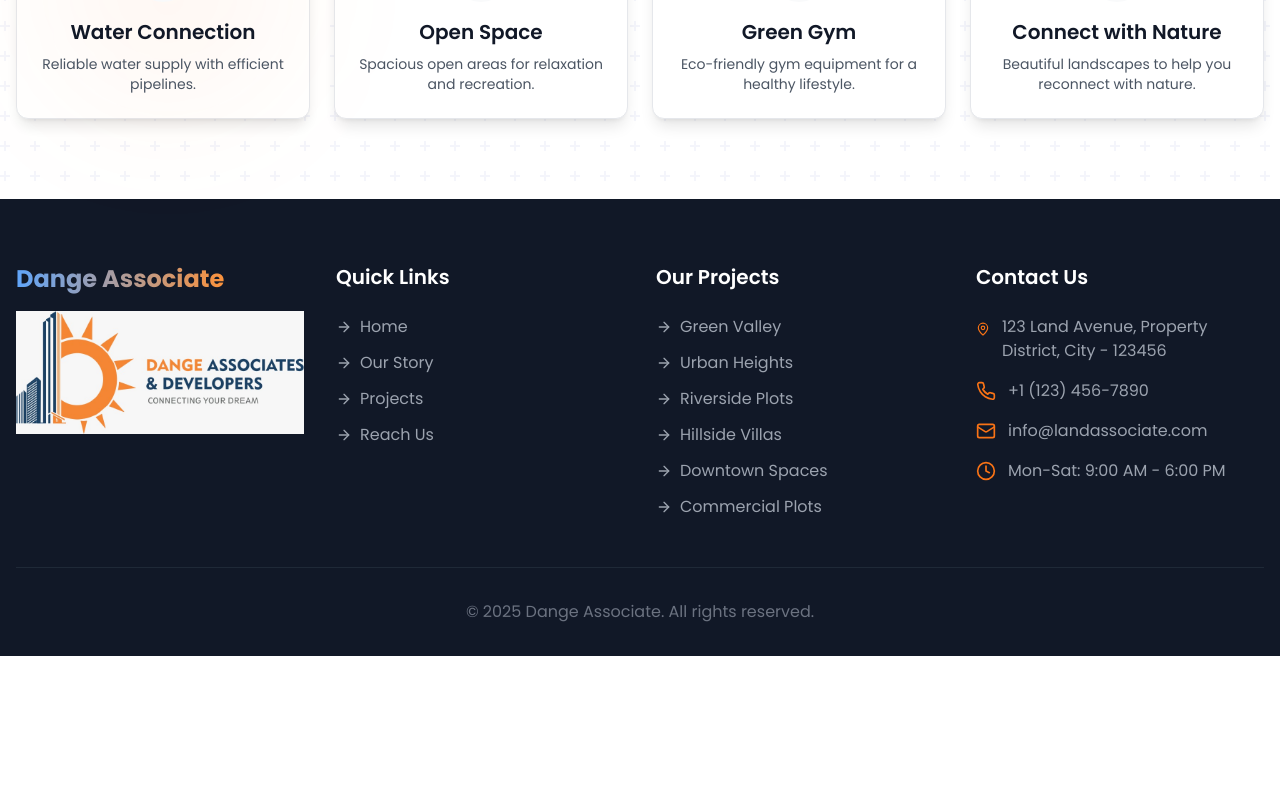
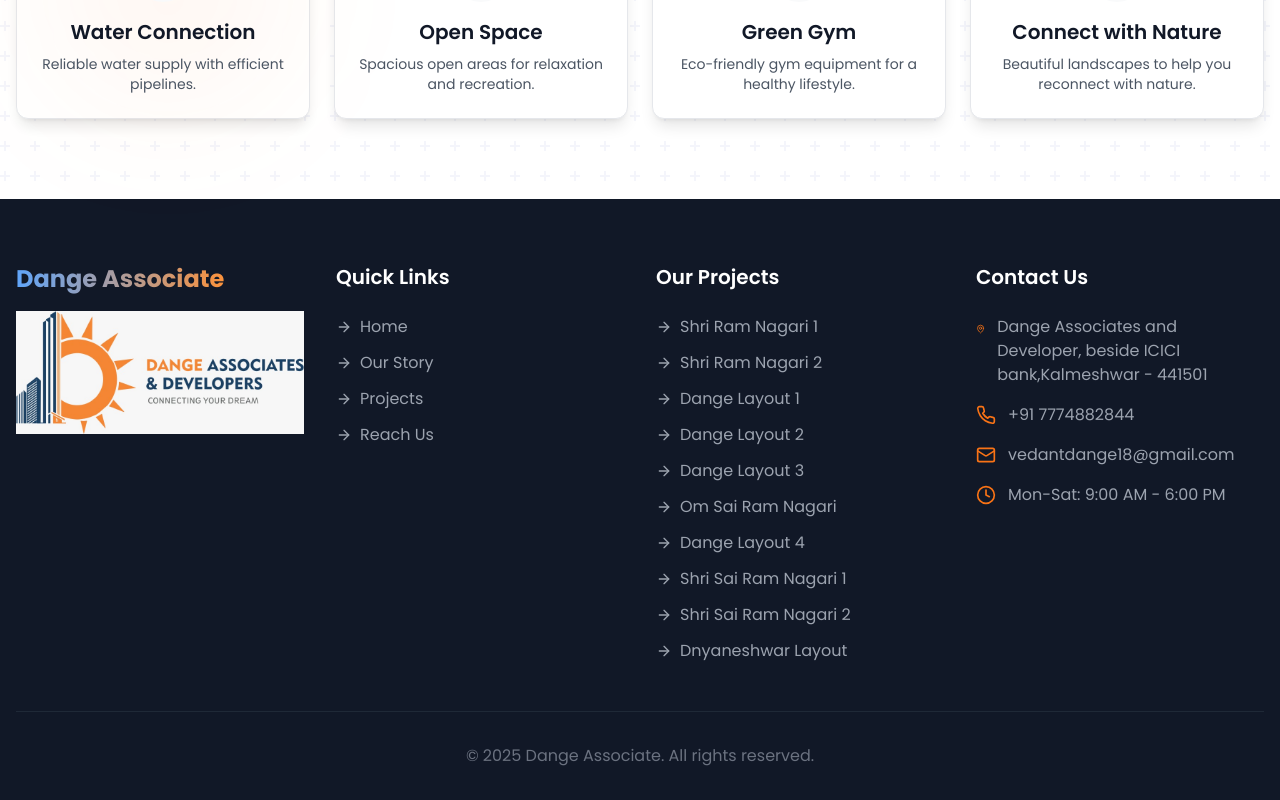
Before and after one commit to Onkar-nst/dange-developers, a Next.js app: page / in a window 1280 px wide. Shown: the part 3239-4039 px from the top of the page. Before the commit the page ends 3895 px from the top, so only its background shows below. Built offline with nearby package versions, Linux system fonts and the light colour scheme.

Commit message:
added the footer update

```diff
--- a/components/Footer.jsx
+++ b/components/Footer.jsx
@@ -4,12 +4,16 @@ const Footer = () => {
   const currentYear = new Date().getFullYear();
   const quickLinks = ["Home", "Our Story", "Projects", "Reach Us"];
   const projects = [
-    "Green Valley",
-    "Urban Heights",
-    "Riverside Plots",
-    "Hillside Villas",
-    "Downtown Spaces",
-    "Commercial Plots",
+    "Shri Ram Nagari 1",
+    "Shri Ram Nagari 2",
+    "Dange Layout 1",
+    "Dange Layout 2",
+    "Dange Layout 3",
+    "Om Sai Ram Nagari ",
+    "Dange Layout 4",
+    "Shri Sai Ram Nagari 1",
+    "Shri Sai Ram Nagari 2",
+    "Dnyaneshwar Layout",
   ];
 
   return (
@@ -40,7 +44,17 @@ const Footer = () => {
               {quickLinks.map((link) => (
                 <li key={link}>
                   <a
-                    href="#"
+                    href={
+                      link === "Home"
+                        ? "/"
+                        : link === "Our Story"
+                        ? "/about-us"
+                        : link === "Projects"
+                        ? "/projects"
+                        : link === "Reach Us"
+                        ? "/contact"
+                        : "#"
+                    }
                     className="text-gray-400 hover:text-orange-500 transition-colors duration-300 flex items-center"
                   >
                     <ArrowRight className="h-4 w-4 mr-2" />
@@ -58,7 +72,6 @@ const Footer = () => {
               {projects.map((project) => (
                 <li key={project}>
                   <a
-                    href="#"
                     className="text-gray-400 hover:text-orange-500 transition-colors duration-300 flex items-center"
                   >
                     <ArrowRight className="h-4 w-4 mr-2" />
@@ -75,15 +88,15 @@ const Footer = () => {
             <ul className="space-y-4">
               <li className="flex items-start">
                 <MapPin className="h-5 w-5 text-orange-500 mr-3 mt-1" />
-                <span className="text-gray-400">123 Land Avenue, Property District, City - 123456</span>
+                <span className="text-gray-400">Dange Associates and Developer, beside ICICI bank,Kalmeshwar - 441501</span>
               </li>
               <li className="flex items-center">
                 <Phone className="h-5 w-5 text-orange-500 mr-3" />
-                <span className="text-gray-400">+1 (123) 456-7890</span>
+                <span className="text-gray-400">+91 7774882844</span>
               </li>
               <li className="flex items-center">
                 <Mail className="h-5 w-5 text-orange-500 mr-3" />
-                <span className="text-gray-400">info@landassociate.com</span>
+                <span className="text-gray-400">vedantdange18@gmail.com</span>
               </li>
               <li className="flex items-center">
                 <Clock className="h-5 w-5 text-orange-500 mr-3" />
```
